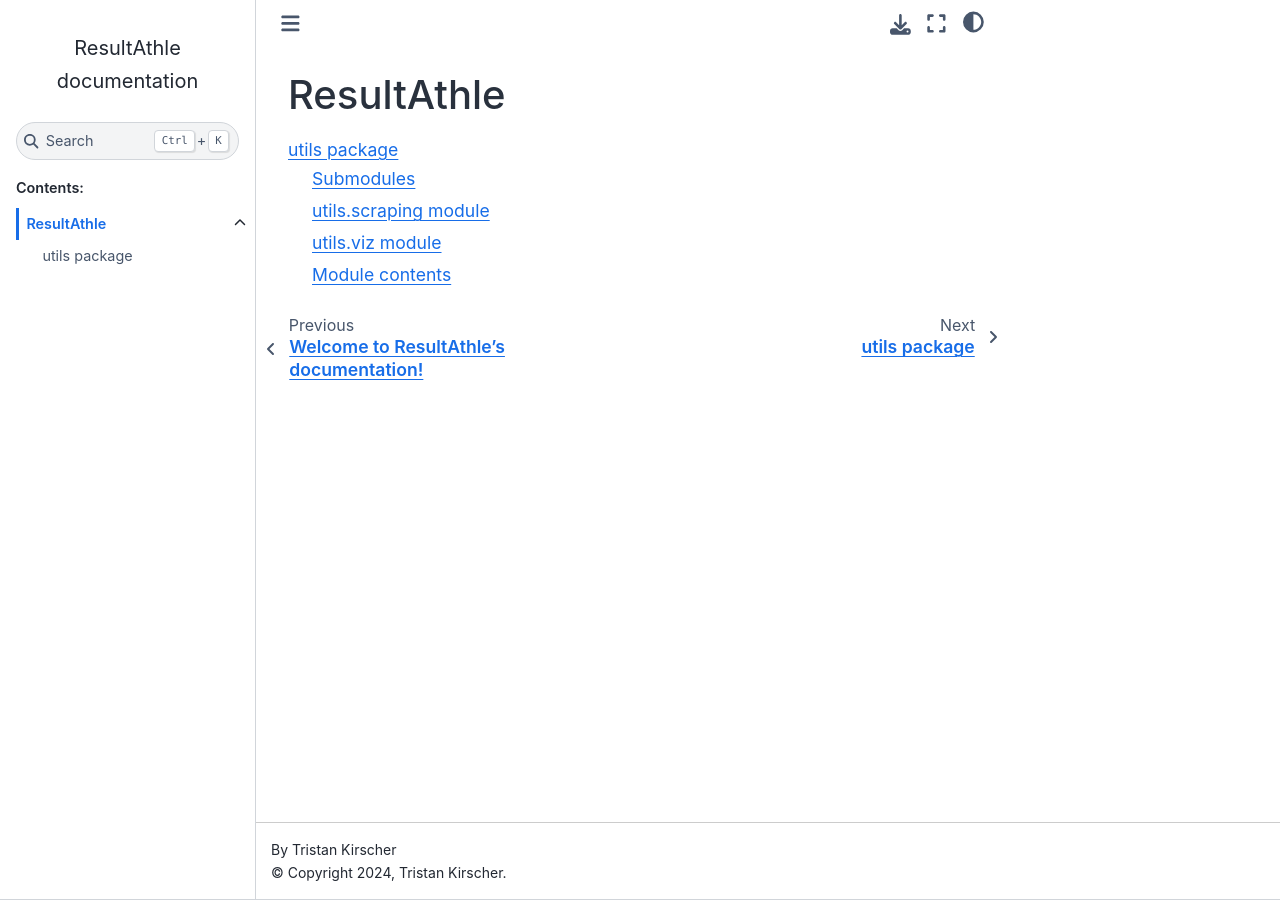
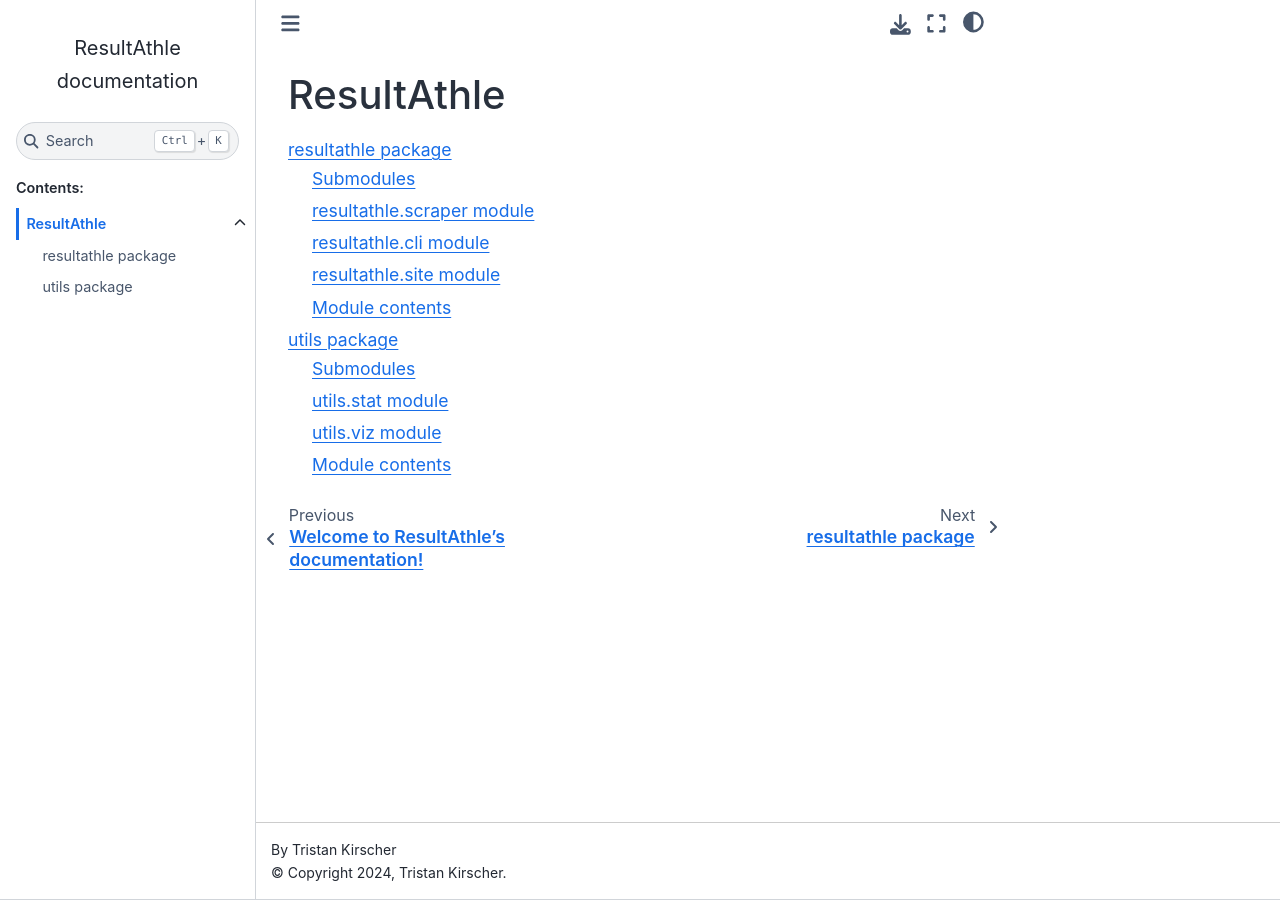
Before and after one commit to Kirscher/ResultAthle, a Sphinx documentation site: the page built from docs/modules.rst, in a window 1280 px wide. Built offline with Sphinx 7.4.7 and the Sphinx Book theme 1.1.4, drawn with Linux system fonts in a browser that asks for light colours.

```diff
--- a/docs/modules.rst
+++ b/docs/modules.rst
@@ -4,4 +4,5 @@ ResultAthle
 .. toctree::
    :maxdepth: 4
 
+   resultathle
    utils
--- /dev/null
+++ b/docs/resultathle.rst
@@ -0,0 +1,39 @@
+resultathle package
+===================
+
+The main package for scraping and analyzing athletics competition results.
+
+Submodules
+----------
+
+resultathle.scraper module
+--------------------------
+
+.. automodule:: resultathle.scraper
+   :members:
+   :undoc-members:
+   :show-inheritance:
+
+resultathle.cli module
+----------------------
+
+.. automodule:: resultathle.cli
+   :members:
+   :undoc-members:
+   :show-inheritance:
+
+resultathle.site module
+-----------------------
+
+.. automodule:: resultathle.site
+   :members:
+   :undoc-members:
+   :show-inheritance:
+
+Module contents
+---------------
+
+.. automodule:: resultathle
+   :members:
+   :undoc-members:
+   :show-inheritance:
--- a/docs/utils.rst
+++ b/docs/utils.rst
@@ -4,10 +4,10 @@ utils package
 Submodules
 ----------
 
-utils.scraping module
----------------------
+utils.stat module
+-----------------
 
-.. automodule:: utils.scraping
+.. automodule:: utils.stat
    :members:
    :undoc-members:
    :show-inheritance:
```
